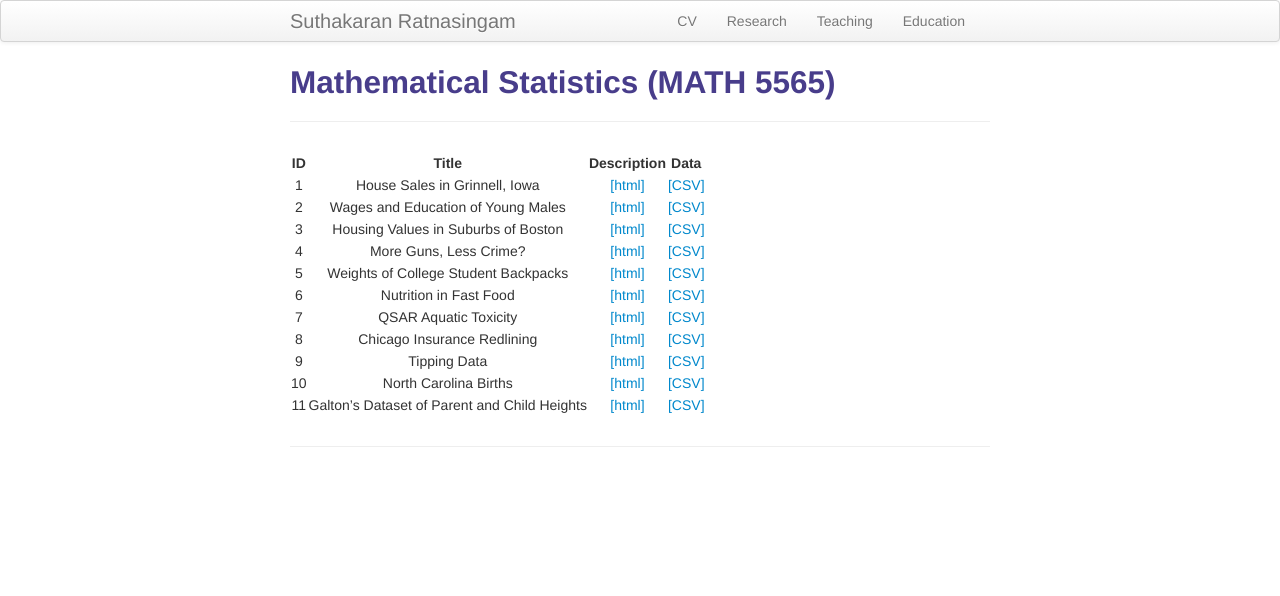
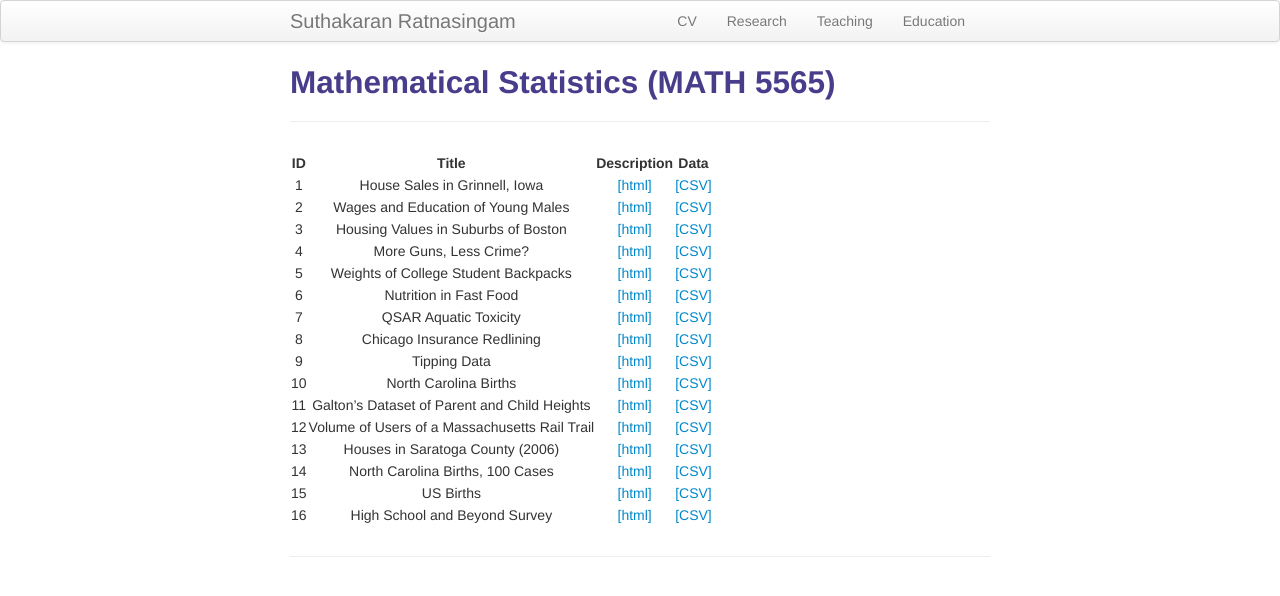
Before and after one commit to suthakaranr/suthakaranr.github.io, a Jekyll site: the page built from pages/MathStat.md, in a window 1280 px wide. Shown: the top 596 px of the page. Built offline with Jekyll 4.4.1, drawn with Linux system fonts in a browser that asks for light colours.

Commit message:
Update MathStat.md

```diff
--- a/pages/MathStat.md
+++ b/pages/MathStat.md
@@ -19,6 +19,11 @@ description: Mathematical Statistics
 | 9     | Tipping Data     | <a style="text-decoration:none" href="https://vincentarelbundock.github.io/Rdatasets/doc/reshape2/tips.html" target="_blank" rel="noopener noreferrer">[html]</a>      | <a style="text-decoration:none" href="../assets/Data4360/tips.csv" target="_blank" rel="noopener noreferrer">[CSV]</a>      |
 | 10    | North Carolina Births     | <a style="text-decoration:none" href="https://vincentarelbundock.github.io/Rdatasets/doc/openintro/births.html" target="_blank" rel="noopener noreferrer">[html]</a>      | <a style="text-decoration:none" href="../assets/Data4360/births.csv" target="_blank" rel="noopener noreferrer">[CSV]</a>      |
 | 11     | Galton's Dataset of Parent and Child Heights     | <a style="text-decoration:none" href="https://vincentarelbundock.github.io/Rdatasets/doc/mosaicData/Galton.html" target="_blank" rel="noopener noreferrer">[html]</a>      | <a style="text-decoration:none" href="../assets/Data4360/Galton.csv" target="_blank" rel="noopener noreferrer">[CSV]</a>      |
+| 12     | Volume of Users of a Massachusetts Rail Trail       | <a style="text-decoration:none" href="https://vincentarelbundock.github.io/Rdatasets/doc/mosaicData/Riders.html" target="_blank" rel="noopener noreferrer">[html]</a>       | <a style="text-decoration:none" href="../assets/Data2265/Riders.csv" target="_blank" rel="noopener noreferrer">[CSV]</a>      |
+| 13     | Houses in Saratoga County (2006)       | <a style="text-decoration:none" href="https://vincentarelbundock.github.io/Rdatasets/doc/mosaicData/SaratogaHouses.html" target="_blank" rel="noopener noreferrer">[html]</a>       | <a style="text-decoration:none" href="../assets/Data2265/SaratogaHouses.csv" target="_blank" rel="noopener noreferrer">[CSV]</a>      |
+| 14     | North Carolina Births, 100 Cases       | <a style="text-decoration:none" href="https://vincentarelbundock.github.io/Rdatasets/doc/openintro/births.html" target="_blank" rel="noopener noreferrer">[html]</a>       | <a style="text-decoration:none" href="../assets/Data2265/births.csv" target="_blank" rel="noopener noreferrer">[CSV]</a>      |
+| 15     | US Births       | <a style="text-decoration:none" href="https://vincentarelbundock.github.io/Rdatasets/doc/openintro/births14.html" target="_blank" rel="noopener noreferrer">[html]</a>       | <a style="text-decoration:none" href="../assets/Data2265/births14.csv" target="_blank" rel="noopener noreferrer">[CSV]</a>      |
+| 16     | High School and Beyond Survey       | <a style="text-decoration:none" href="https://vincentarelbundock.github.io/Rdatasets/doc/openintro/hsb2.html" target="_blank" rel="noopener noreferrer">[html]</a>       | <a style="text-decoration:none" href="../assets/Data2265/hsb2.csv" target="_blank" rel="noopener noreferrer">[CSV]</a>      |
 
 
 
```
